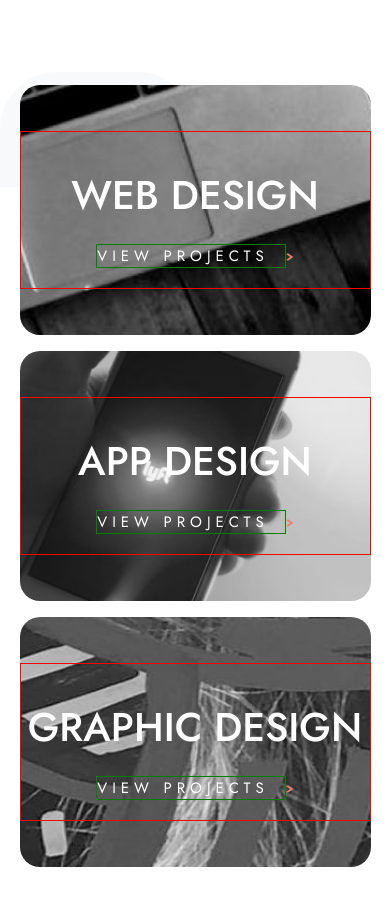
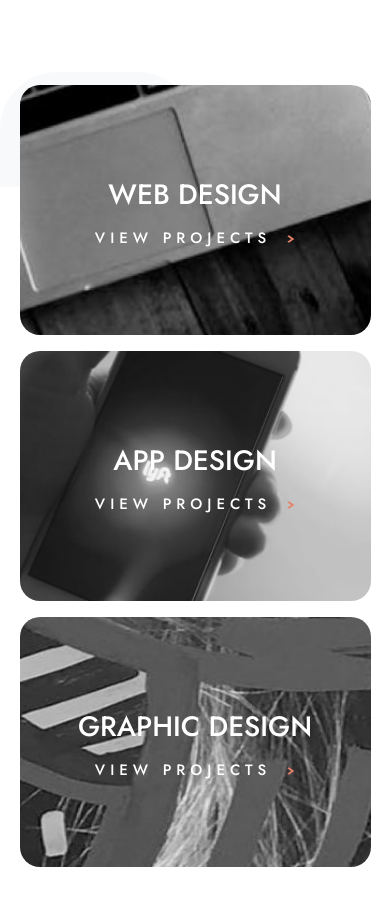
Before and after one commit to SJellen/designo, a Next.js app: page / in a window 390 px wide. Shown: the part 1040-1945 px from the top of the page. Built offline with nearby package versions, Linux system fonts and the light colour scheme.

Commit message:
image nav mq's set

```diff
--- a/styles/AppDesign/AppTileNav.module.scss
+++ b/styles/AppDesign/AppTileNav.module.scss
@@ -21,18 +21,16 @@
 
 
 .textContainer {
-    border: 1px solid red;
     height: auto;
     h2 {
         font-size: 40px;
         font-weight: 500;
-        margin-bottom: 0;
+        margin-bottom: -.5rem;
     }
         h4 {
             font-size: 15px;
             letter-spacing: 5px;
-            font-weight: 400;
-            border: 1px solid green;
+            font-weight: 500;
             display: inline-block;
             padding-right: 1rem;
         }
@@ -57,4 +55,14 @@
         width: 100%;
         height: 250px;
     }
+    .textContainer {
+        h2 {
+            font-size: 28px;
+        }
+            h4 {
+                font-size: 15px;
+                letter-spacing: 5px;
+                font-weight: 500;
+            }
+    }
 }
--- a/styles/GraphicDesign/GraphicTileNav.module.scss
+++ b/styles/GraphicDesign/GraphicTileNav.module.scss
@@ -20,18 +20,16 @@
 }
 
 .textContainer {
-    border: 1px solid red;
     height: auto;
     h2 {
         font-size: 40px;
         font-weight: 500;
-        margin-bottom: 0;
+        margin-bottom: -.5rem;
     }
         h4 {
             font-size: 15px;
             letter-spacing: 5px;
-            font-weight: 400;
-            border: 1px solid green;
+            font-weight: 500;
             display: inline-block;
             padding-right: 1rem;
         }
@@ -55,4 +53,14 @@
         width: 100%;
         height: 250px;
     }
+    .textContainer {
+        h2 {
+            font-size: 28px;
+        }
+            h4 {
+                font-size: 15px;
+                letter-spacing: 5px;
+                font-weight: 500;
+            }
+    }
 }
--- a/styles/Home/WebDesignTileHome.module.scss
+++ b/styles/Home/WebDesignTileHome.module.scss
@@ -20,18 +20,16 @@
 }
 
 .textContainer {
-    border: 1px solid red;
     height: auto;
     h2 {
         font-size: 40px;
         font-weight: 500;
-        margin-bottom: 0;
+        margin-bottom: -.5rem;
     }
         h4 {
             font-size: 15px;
             letter-spacing: 5px;
-            font-weight: 400;
-            border: 1px solid green;
+            font-weight: 500;
             display: inline-block;
             padding-right: 1rem;
         }
@@ -56,4 +54,14 @@
         width: 100%;
         height: 250px;
     }
+    .textContainer {
+        h2 {
+            font-size: 28px;
+        }
+            h4 {
+                font-size: 15px;
+                letter-spacing: 5px;
+                font-weight: 500;
+            }
+    }
 }
--- a/styles/WebDesign/WebTileNav.module.scss
+++ b/styles/WebDesign/WebTileNav.module.scss
@@ -21,18 +21,16 @@
 
 
 .textContainer {
-    border: 1px solid red;
     height: auto;
     h2 {
         font-size: 40px;
         font-weight: 500;
-        margin-bottom: 0;
+        margin-bottom: -.5rem;
     }
         h4 {
             font-size: 15px;
             letter-spacing: 5px;
-            font-weight: 400;
-            border: 1px solid green;
+            font-weight: 500;
             display: inline-block;
             padding-right: 1rem;
         }
@@ -56,4 +54,14 @@
         width: 100%;
         height: 250px;
     }
+    .textContainer {
+        h2 {
+            font-size: 28px;
+        }
+            h4 {
+                font-size: 15px;
+                letter-spacing: 5px;
+                font-weight: 500;
+            }
+    }
 }
```
